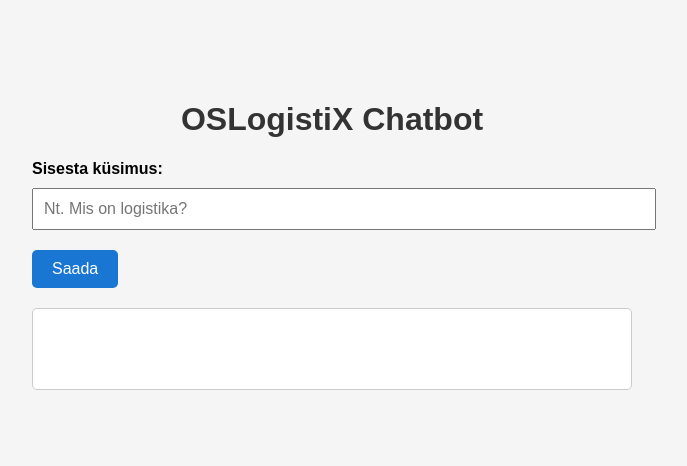
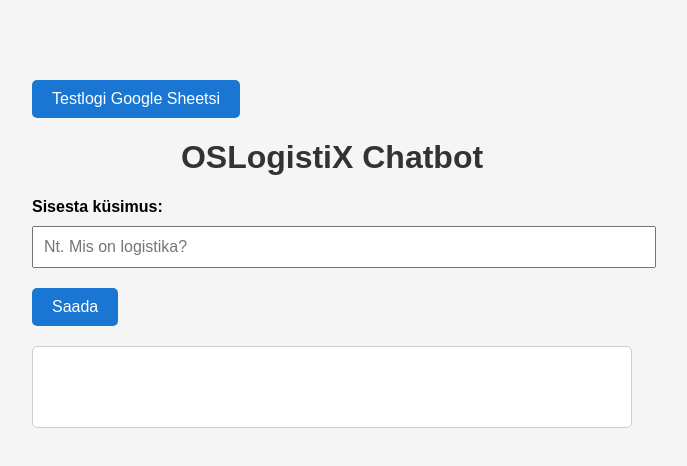
Before and after one commit to tahvkin/oslogistix-chatbot, a website: page public/index.html in a window 1280 px wide. Shown: the whole page, without its empty margins (308-995 px from the left). Drawn offline with Linux system fonts and the light colour scheme.

Commit message:
Uuendasin index.html – lisasin testlogimise Google Sheetsi

```diff
--- a/public/index.html
+++ b/public/index.html
@@ -56,6 +56,27 @@
   </style>
 </head>
 <body>
+  <button onclick="logTest()">Testlogi Google Sheetsi</button>
+
+<script>
+  function logTest() {
+    fetch("https://script.google.com/macros/s/AKfycbylKNRFp8TOptgROeikck-GWNNZeLfql-qmoRaoIxOhyhulC0Tb0WKoKG_wbM0lY7yY/exec", {
+      method: "POST",
+      headers: { "Content-Type": "application/json" },
+      body: JSON.stringify({ message: "Tere, logi mind!" })
+    })
+    .then(res => res.json())
+    .then(data => {
+      console.log("Vastus:", data);
+      alert("Logitud Google Sheetsi!");
+    })
+    .catch(err => {
+      console.error("Viga:", err);
+      alert("Logimine ebaõnnestus.");
+    });
+  }
+</script>
+
   <h1>OSLogistiX Chatbot</h1>
 
   <label for="question">Sisesta küsimus:</label>
```
